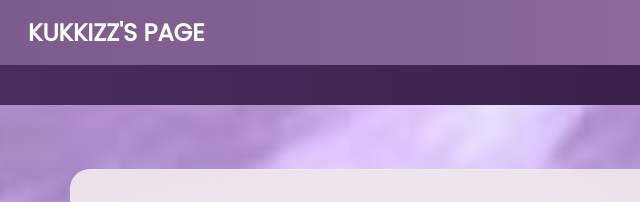
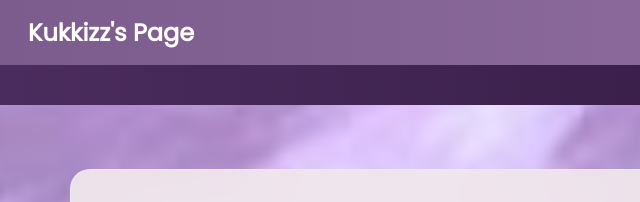
Before and after one commit to 2023868314-eng/resume, a plain HTML site: page about.html in a window 1280 px wide. Shown: the top 202 px of the page, 0-640 px from the left. Drawn offline with Linux system fonts and the light colour scheme.

Commit message:
Update about.html

```diff
--- a/about.html
+++ b/about.html
@@ -28,7 +28,7 @@ body {
 </div>
 
 <nav>
-  <h1>KUKKIZZ'S PAGE</h1>
+  <h1>Kukkizz's Page</h1>
   <div>
 <button class="dark-toggle" onclick="toggleDark()">🌙</button>
  <a href="index.html">Home</a>
```
